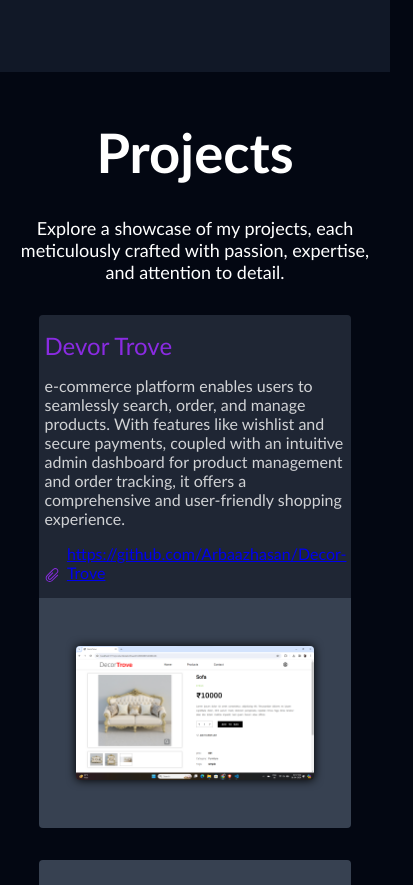
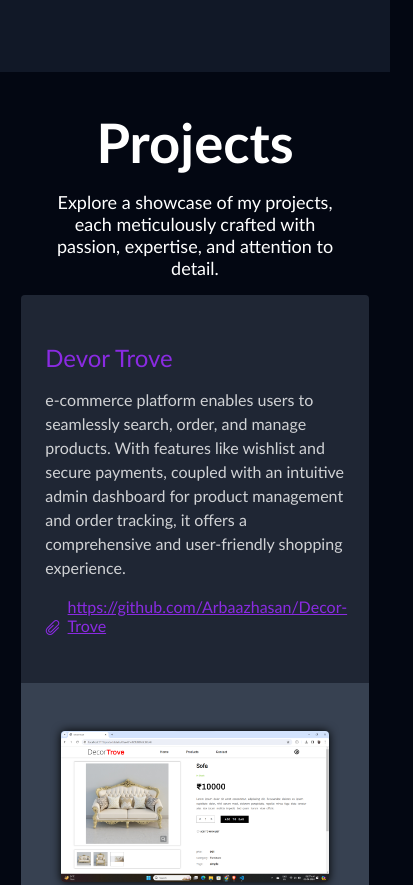
Before and after one commit to Arbaazhasan/arbazportfolio, a website: page index.html in a window 390 px wide. Shown: the part 2108-2993 px from the top of the page, 413 px wide, since content can reach past the window. Drawn offline with Linux system fonts and the light colour scheme.

Commit message:
Update Error

```diff
--- a/index.html
+++ b/index.html
@@ -179,7 +179,7 @@
 
     <!-- *********** Projects *********** -->
 
-    <div class="projects" id="projects">
+    <div class="project" id="projects">
 
         <div id="projectHeading">
             <h1>
@@ -315,7 +315,7 @@
 
         <div class="resumeView">
 
-            <embed src="public/Resume.pdf" type="">
+            <!-- <embed src="public/Resume.pdf" type=""> -->
 
         </div>
 
--- a/style.css
+++ b/style.css
@@ -235,7 +235,7 @@ body {
 
 /* *********** Projects  *********** */
 
-.projects {
+.project {
     /* border: 2px solid red; */
     color: white;
     padding: 0% 10%;
@@ -256,6 +256,15 @@ body {
 
 }
 
+.projects {
+    /* border: 2px solid red; */
+    color: white;
+    padding: 0% 10%;
+    display: flex;
+    flex-direction: column;
+    align-items: center;
+    gap: 1rem;
+}
 
 .projectCase {
     /* border: 3px solid red; */
@@ -288,9 +297,8 @@ body {
 
 .pDesc {
     font-size: medium;
-    /* line-height: 1.5rem; */
+    line-height: 1.5rem;
     color: rgba(255, 255, 255, 0.791);
-
 }
 
 .pLink {
@@ -298,6 +306,14 @@ body {
     /* border: 2px solid red; */
     align-items: flex-end;
     gap: .5rem;
+}
+
+.pLink>a {
+    width: max-content;
+
+    color: blueviolet;
+
+
 }
 
 .pLink>img {
@@ -529,6 +545,8 @@ footer::before {
     display: flex;
     gap: 2rem;
     position: relative;
+    align-items: center;
+    justify-content: center;
 }
 
 .FooterContact>a>div {
@@ -696,9 +714,10 @@ footer::before {
     }
 
     .pDetails {
-        padding: 1rem;
+        /* border: 2px solid green; */
         width: 100%;
     }
+
 
     .pImg {
         width: 100%;
@@ -784,6 +803,7 @@ footer::before {
 
 
 
+
 @media only screen and (max-width:1100px) {
 
     .projects {
@@ -801,7 +821,9 @@ footer::before {
     }
 
     .pDetails {
-        width: 100%;
+        /* width: 100%; */
+        width: 86%;
+
     }
 
     .pImg {
```
